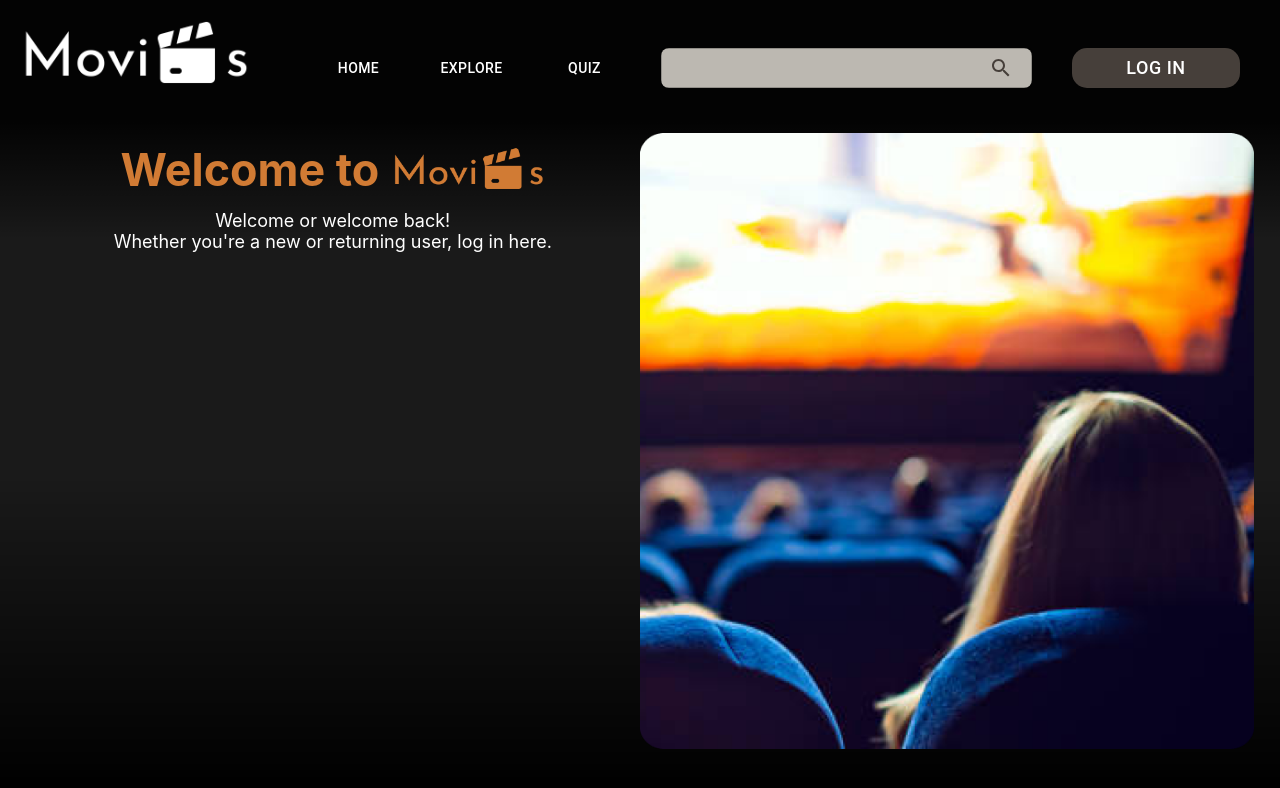
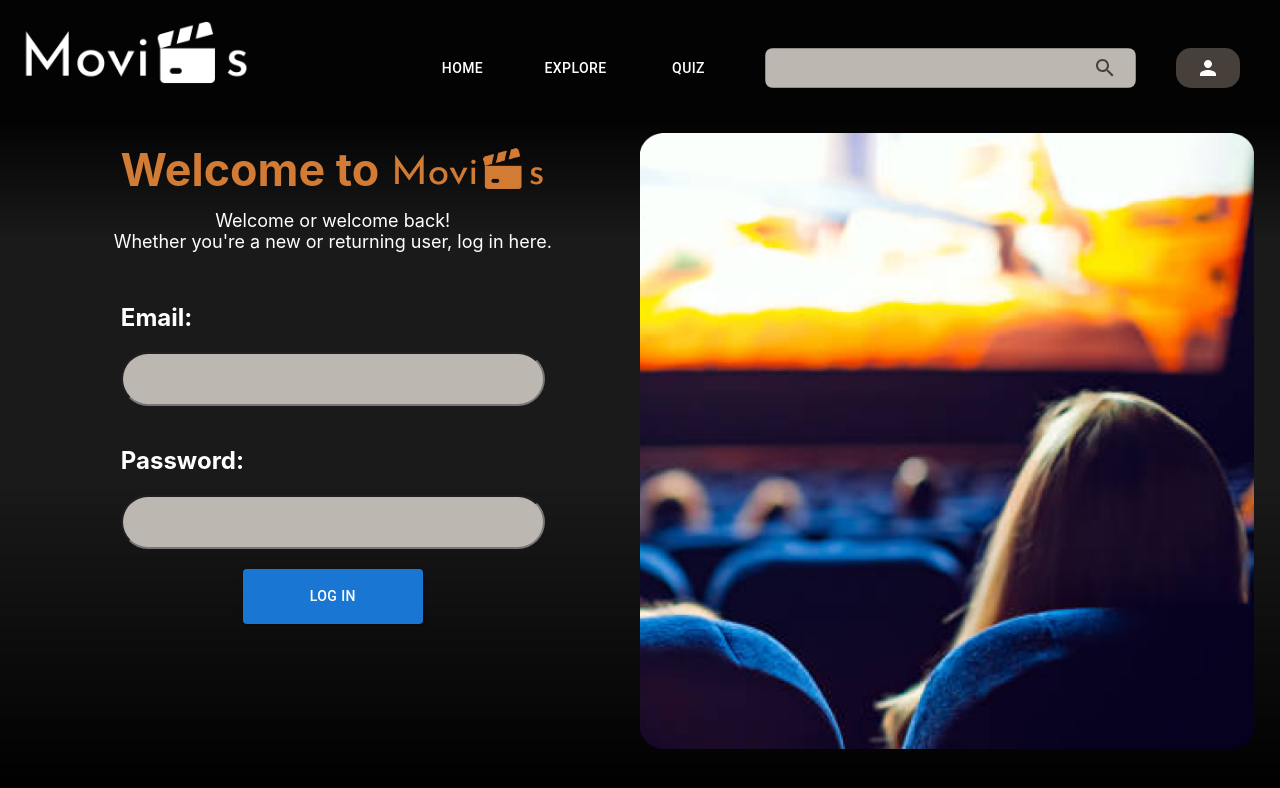
Before and after one commit to virginiapelado/M320_ObjektOrientiert, a React (Create React App) app in the folder m322-frontend/: page /login in a window 1280 px wide. Shown: the top 788 px of the page. Built offline with nearby package versions, Linux system fonts and the light colour scheme.

Commit message:
Added a login
Sign up still needs to be implemented

```diff
--- a/m322-frontend/src/Components/Atoms/LoginButton.tsx
+++ b/m322-frontend/src/Components/Atoms/LoginButton.tsx
@@ -1,6 +1,7 @@
 import React from "react";
 import Button from "@mui/material/Button";
 import { Link } from "react-router-dom";
+import PersonIcon from '@mui/icons-material/Person';
 
 export default function LoginButton() {
   const defaultColor = "#463F3A";
@@ -14,7 +15,7 @@ export default function LoginButton() {
         ":hover": {
           background: hoverColor,
         },
-        width: "168px",
+        width: "40px",
         height: "40px",
         flexShrink: 0,
         borderRadius: "15px",
@@ -22,7 +23,7 @@ export default function LoginButton() {
         fontSize: "18px",
       }}
     >
-      Log In
+      <PersonIcon />
     </Button>
     </Link>
   );
--- a/m322-frontend/src/Components/Atoms/style.css
+++ b/m322-frontend/src/Components/Atoms/style.css
@@ -65,26 +65,26 @@
   margin-bottom: 2%;
 }
 
-/* Media Query for Responsive Design */
 @media screen and (max-width: 768px) {
   .rectangle {
-    width: 90%; /* Adjust the width for smaller screens */
-    height: auto; /* Allow the height to adjust accordingly */
+    width: 90%;
+    height: auto;
     left: 5%;
     right: auto;
   }
 
   .spiderman-logo {
-    width: 100%; /* Make the logo fill the container */
+    width: 100%;
     left: 0;
   }
 }
 
 @media screen and (max-width: 480px) {
   .rectangle {
-    width: 95%; /* Further adjust the width for even smaller screens */
+    width: 95%;
     left: 2%;
   }
+
 .question {
   color: antiquewhite;
   position: absolute;
--- /dev/null
+++ b/m322-frontend/src/Components/Molecules/Login.tsx
@@ -0,0 +1,57 @@
+// Login.tsx
+
+import React, { useState } from 'react';
+import './login.css';
+import { Button } from '@mui/material';
+
+interface LoginProps {
+  onSubmit: (email: string, password: string) => void;
+}
+
+const Login: React.FC<LoginProps> = ({ onSubmit }) => {
+  const [email, setEmail] = useState('');
+  const [password, setPassword] = useState('');
+
+  const handleEmailChange = (e: React.ChangeEvent<HTMLInputElement>) => {
+    setEmail(e.target.value);
+  };
+
+  const handlePasswordChange = (e: React.ChangeEvent<HTMLInputElement>) => {
+    setPassword(e.target.value);
+  };
+
+  const handleSubmit = (e: React.FormEvent) => {
+    e.preventDefault();
+    onSubmit(email, password);
+  };
+
+  return (
+    <div className="login-container">
+      <form className="login-form" onSubmit={handleSubmit}>
+        <div className="input-group">
+          <h2>Email:</h2>
+          <input
+            type="email"
+            value={email}
+            onChange={handleEmailChange}
+            className="text-input"
+          />
+        </div>
+
+        <div className="input-group">
+            <h2>Password:</h2>
+          <input
+            type="password"
+            value={password}
+            onChange={handlePasswordChange}
+            className="text-input"
+          />
+        </div>
+
+        <Button variant="contained" type='submit' className='submit-button'>Log in</Button>
+      </form>
+    </div>
+  );
+};
+
+export default Login;
--- /dev/null
+++ b/m322-frontend/src/Components/Molecules/login.css
@@ -0,0 +1,44 @@
+
+ .login-container {
+    margin: 5%;
+ }
+
+ .login-form {
+    display: flex;
+    flex-direction: column;
+    align-items: center;
+  }
+
+  .input-group {
+    margin-bottom: 20px;
+  }
+
+  h2 {
+    color: white;
+  }
+
+  .text-input {
+    width: 400px;
+    height: 30px;
+    flex-shrink: 0;
+    border-radius: 30px;
+    background: #bcb8b1;
+    padding: 10px;
+    font-size: 16px;
+  }
+
+  .submit-button {
+    margin: 5%;
+    width: 180px;
+    height: 55px;
+    flex-shrink: 0;
+    border-radius: 20px;
+    background: #d17b34;
+    color: #fff;
+    font-size: 18px;
+    cursor: pointer;
+  }
+
+  .submit-button:hover {
+    background: #d17b34;
+  }
--- a/m322-frontend/src/Components/Pages/LoginPage.tsx
+++ b/m322-frontend/src/Components/Pages/LoginPage.tsx
@@ -2,6 +2,7 @@ import Header from "../Organisms/Header";
 import LoginImage from "../Atoms/LoginImage";
 import WelcomeText from "../Molecules/WelcomeText";
 import "./style.css";
+import Login from "../Molecules/Login";
 
 export default function LoginPage() {
   return ( <div>
@@ -13,6 +14,9 @@ export default function LoginPage() {
         </div>
         <p className="txt">Welcome or welcome back! <br />
          Whether you're a new or returning user, log in here.</p>
+         <Login onSubmit={function (email: string, password: string): void {
+          throw new Error("Function not implemented.");
+        } } />
       </div>
       <div className="right-half">
         <LoginImage />
```
